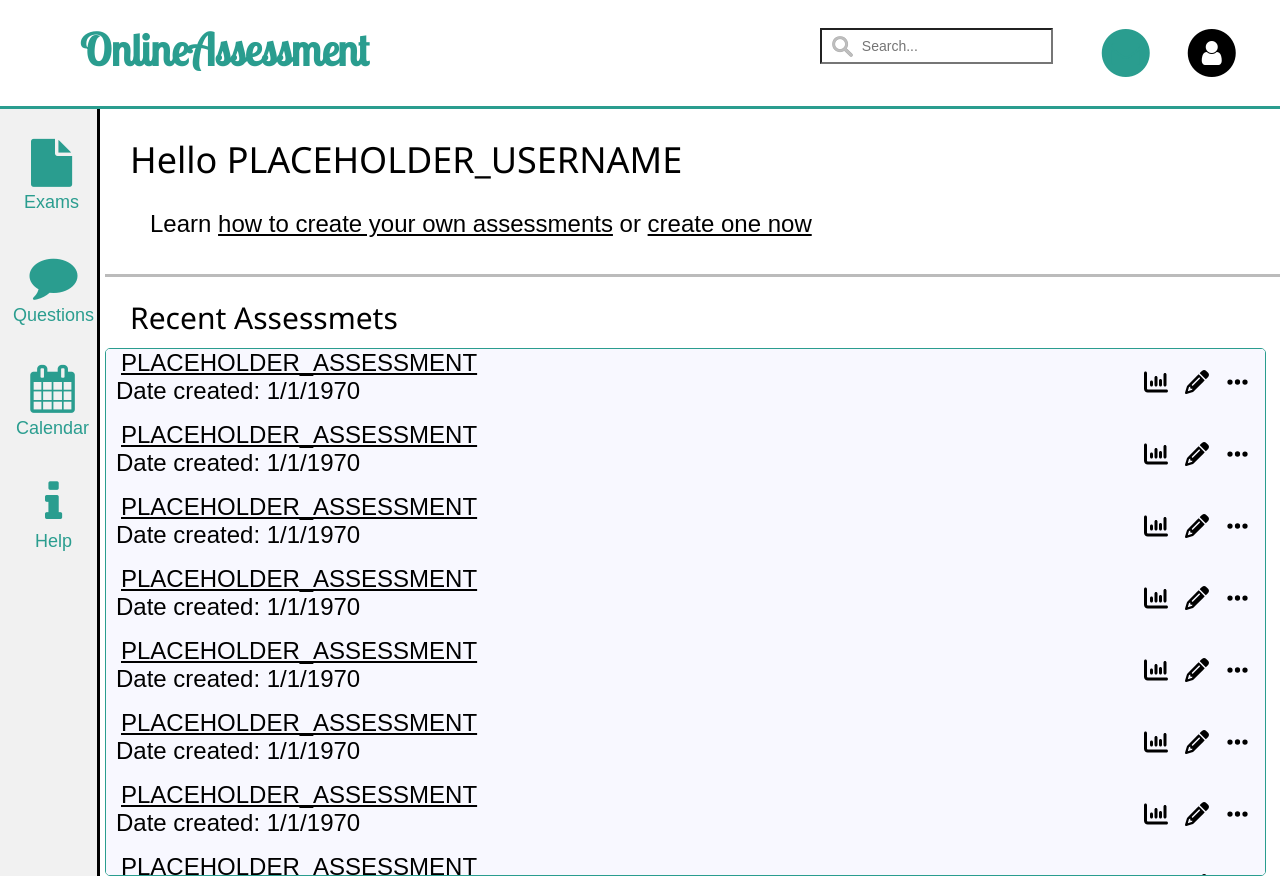
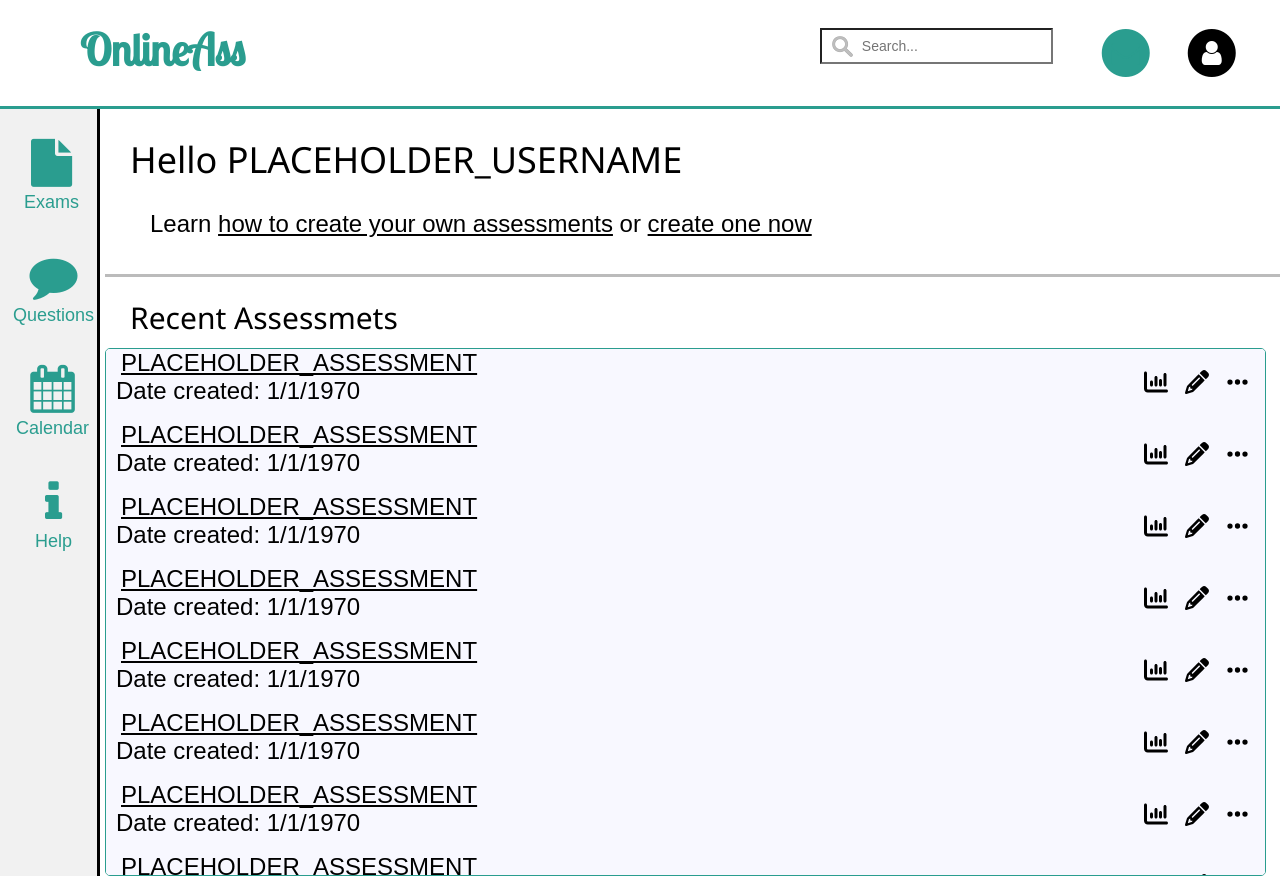
Before and after one commit to IGabrielIli/OnlineAssessment-Gr3, a React (Create React App) app in the folder FrontEnd/: page /dashboard in a window 1280 px wide. Built offline with nearby package versions, Linux system fonts and the light colour scheme.

Commit message:
change title function

```diff
--- a/FrontEnd/src/Core/Home.js
+++ b/FrontEnd/src/Core/Home.js
@@ -1,5 +1,6 @@
 import React from 'react';
 import { Link } from 'react-router-dom'
+import { DBType, fetchDynamicItem } from './Interact';
 
 class Home extends React.Component {
     constructor(props) {
@@ -21,7 +22,7 @@ class Home extends React.Component {
             <div class="login__background" />
             <div class="login__container">
                 <form class="form" id="login">
-                    <h1 class="form__title">OnlineAss</h1>
+                    <h1 class="form__title">{fetchDynamicItem(DBType.PROJECT_TITLE)}</h1>
                     <h3 class="login__text">Log In</h3>
                     <div class="form__message form__message--error">{this.state.loginErrorText}</div>
                     <div class="form__input-group">
@@ -41,7 +42,7 @@ class Home extends React.Component {
                     </p>
                 </form>
                 <form class="form form--hidden" id="createAccount">
-                    <h1 class="form__title">OnlineAss</h1>
+                    <h1 class="form__title">{fetchDynamicItem(DBType.PROJECT_TITLE)}</h1>
                     <h3 class="login__text">Create Account</h3>
                     <div class="form__message form__message--error"></div>
                     <div class="form__input-group">
--- a/FrontEnd/src/Core/Interact.js
+++ b/FrontEnd/src/Core/Interact.js
@@ -14,7 +14,7 @@ export function fetchDynamicItem(type, key) {
     let ret;
     switch(type) {
         case DBType.PROJECT_TITLE: {
-            ret = "OnlineAssessment";
+            ret = "OnlineAss";
             break;
         }
         case DBType.USER_USERNAME: {
```
